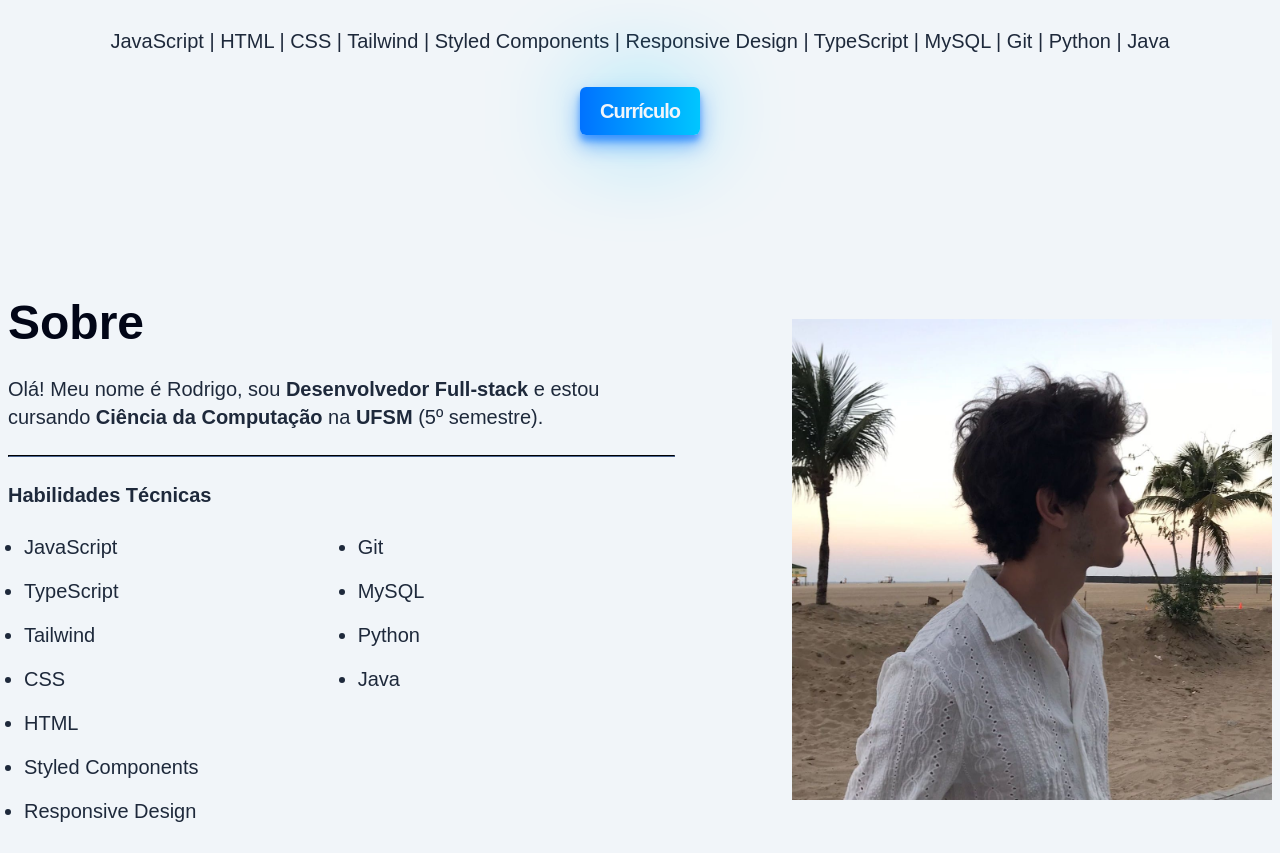
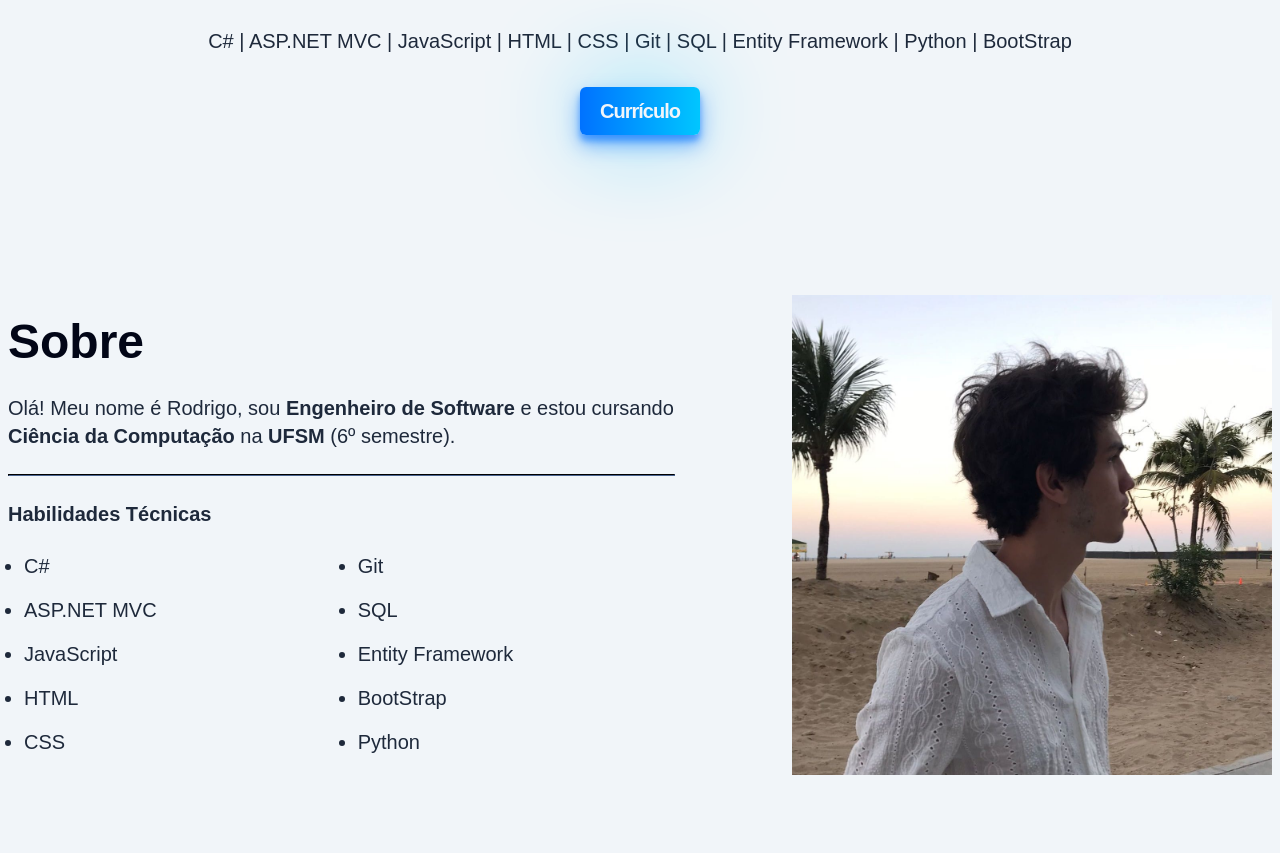
Before and after one commit to guigobecker/portfolio, a website built with Vite: page index.html in a window 1280 px wide. Shown: the part 499-1352 px from the top of the page. Built offline with nearby package versions, Linux system fonts and the light colour scheme; a web font is replaced by a local one.

Commit message:
Update index.html

```diff
--- a/index.html
+++ b/index.html
@@ -72,8 +72,7 @@
         <h1 class="hero__titulo">RODRIGO BECKER</h1>
         <h2 class="hero__subtitulo">Desenvolvedor Full-stack</h2>
         <p class="hero__descricao">
-          JavaScript | HTML | CSS | Tailwind | Styled Components | Responsive
-          Design | TypeScript | MySQL | Git | Python | Java
+          C# | ASP.NET MVC | JavaScript | HTML | CSS | Git | SQL | Entity Framework | Python | BootStrap
         </p>
         <a
           class="hero__btn btn"
@@ -87,27 +86,26 @@
           <h2 class="sobre__titulo">Sobre</h2>
           <p class="sobre__descricao">
             Olá! Meu nome é Rodrigo, sou
-            <strong>Desenvolvedor Full-stack</strong> e estou cursando
-            <strong>Ciência da Computação</strong> na <strong>UFSM</strong> (5º
+            <strong>Engenheiro de Software</strong> e estou cursando
+            <strong>Ciência da Computação</strong> na <strong>UFSM</strong> (6º
             semestre).
           </p>
           <hr class="sobre__hr" />
           <h3 class="sobre__subtitulo">Habilidades Técnicas</h3>
           <div class="sobre__lista-container">
             <ul class="sobre__lista">
+              <li class="sobre__lista-item">C#</li>
+              <li class="sobre__lista-item">ASP.NET MVC</li>
               <li class="sobre__lista-item">JavaScript</li>
-              <li class="sobre__lista-item">TypeScript</li>
-              <li class="sobre__lista-item">Tailwind</li>
+              <li class="sobre__lista-item">HTML</li>
               <li class="sobre__lista-item">CSS</li>
-              <li class="sobre__lista-item">HTML</li>
-              <li class="sobre__lista-item">Styled Components</li>
-              <li class="sobre__lista-item">Responsive Design</li>
             </ul>
             <ul class="sobre__lista">
               <li class="sobre__lista-item">Git</li>
-              <li class="sobre__lista-item">MySQL</li>
+              <li class="sobre__lista-item">SQL</li>
+              <li class="sobre__lista-item">Entity Framework</li>
+              <li class="sobre__lista-item">BootStrap</li>
               <li class="sobre__lista-item">Python</li>
-              <li class="sobre__lista-item">Java</li>
             </ul>
           </div>
         </div>
```
